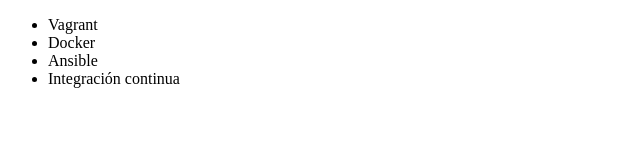
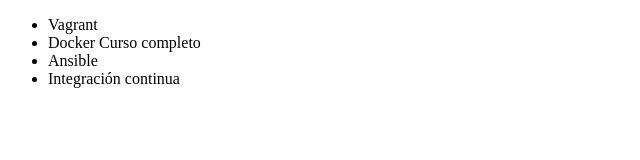
Before and after one commit to Gatogordo03/pruebas-git, a plain HTML site: page index.html in a window 1280 px wide. Shown: the full height of the page, 0-640 px from the left. Drawn offline with Linux system fonts and the light colour scheme.

Commit message:
Cambiando el Nombre del curso 2

```diff
--- a/index.html
+++ b/index.html
@@ -7,7 +7,7 @@
 <body>
      <ul>
          <li> Vagrant </li>
-         <li> Docker </li>
+         <li> Docker Curso completo </li>
          <li> Ansible </li>
          <li> Integración continua </li>
      </ul>
```
